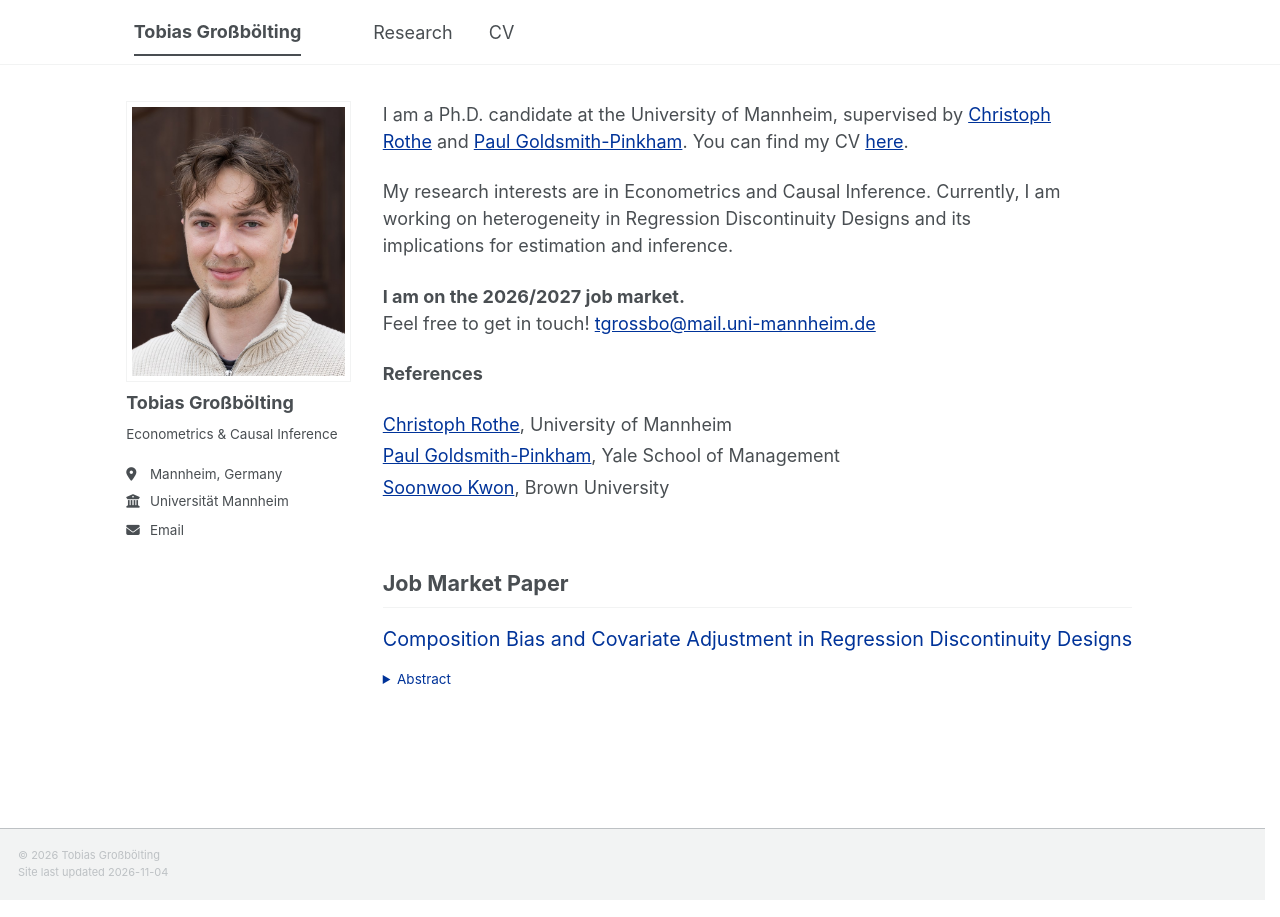
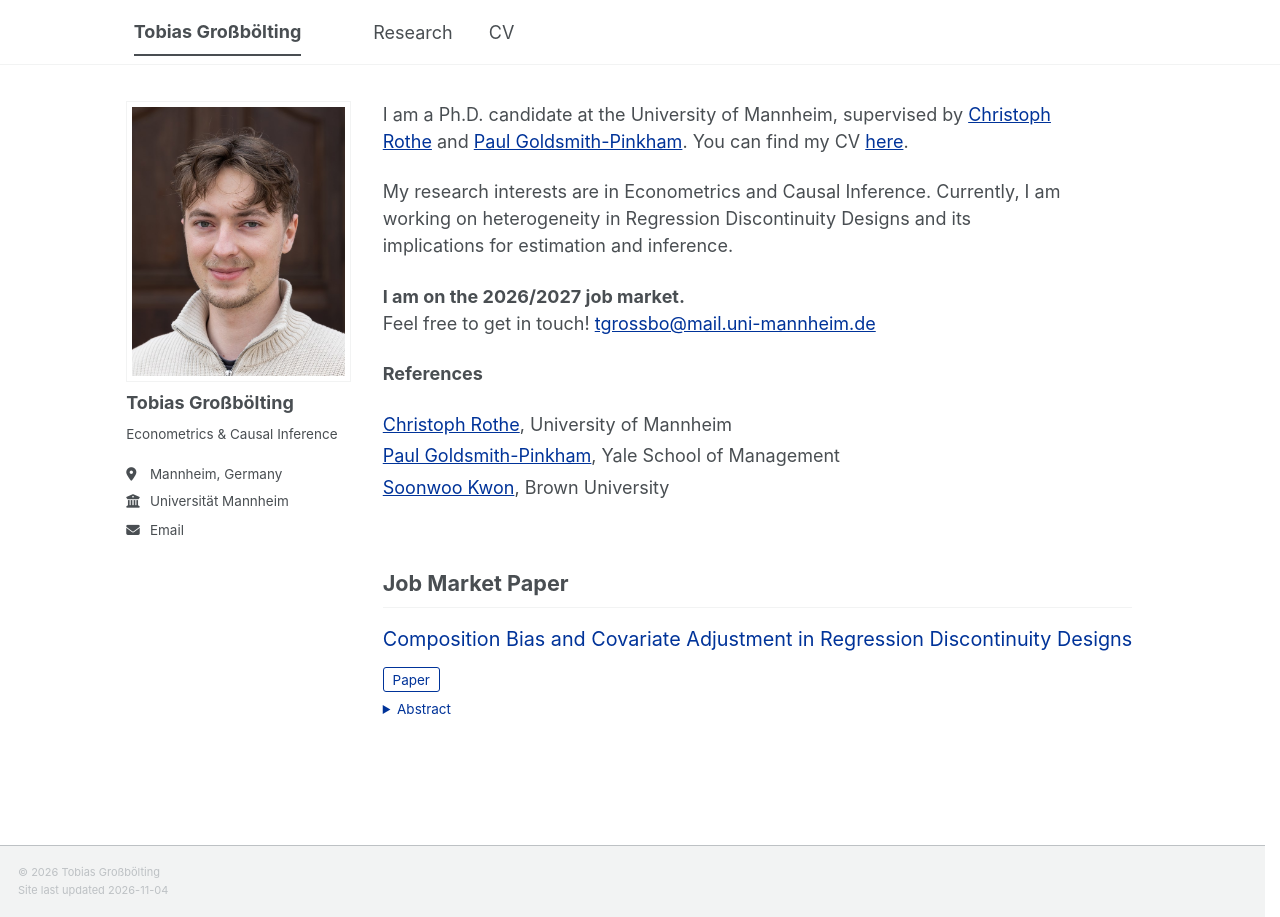
Before and after one commit to tgrossboelting/tgrossboelting.github.io, a Jekyll site: the page built from _pages/about.md, in a window 1280 px wide. Built offline with Jekyll 4.4.1, drawn with Linux system fonts in a browser that asks for light colours; a script bundle is joined from its source files by our own code; library files that are not in the unit come from our copies.

Commit message:
updated JMP and put link online

```diff
--- a/_sass/_custom.scss
+++ b/_sass/_custom.scss
@@ -302,15 +302,42 @@ html[data-theme="dark"] {
   font-weight: bold;
 }
 
+/* "Paper" (and later Slides, Code, ...) as small outlined buttons in the link
+   blue, filling in on hover. They repeat the title's link on purpose: the
+   title is what a reader clicks, the button says what they will get. */
 .archive__item-links {
   margin: 0.5em 0;
   font-size: $type-size-6;
 
+  a {
+    display: inline-block;
+    padding: 0.1em 0.65em;
+    border: 1px solid var(--global-link-color);
+    border-radius: 3px;
+    color: var(--global-link-color);
+    line-height: 1.5;
+    text-decoration: none;
+
+    &:hover {
+      background: var(--global-link-color);
+      color: var(--global-bg-color);
+      text-decoration: none;
+    }
+  }
+
   a + a {
-    margin-left: 0.75em;
-    padding-left: 0.75em;
-    border-left: 1px solid var(--global-border-color);
+    margin-left: 0.4em;
   }
+}
+
+/* In the paper lists the plain rule above is outranked: on the homepage by the
+   theme's `.page__content p` margin (which left a 20px gap under the button),
+   and everywhere by the 0.85rem metadata size below. Same size as the
+   "Abstract" toggle under it, and the same small gaps as the rest of a paper
+   entry. */
+.research-list .archive__item .archive__item-links {
+  margin: 0.4em 0 0;
+  font-size: $type-size-6;
 }
 
 .archive__item-abstract {
@@ -451,8 +478,12 @@ html[data-theme="dark"] {
      below), so blue here is a visual accent, not a promise of a click. */
   color: var(--global-link-color);
 
+  /* text-decoration: none overrides the theme's `.page__content a`
+     underline on the homepage, so a linked title looks the same there as on
+     /research/ and is underlined only on hover. */
   a {
     color: inherit;
+    text-decoration: none;
 
     &:hover {
       color: var(--global-link-color-hover);
```
Also changed, not shown: _publications/2026_01_26_heterogeneous_groups_in_RDDs.md (+3 -0 lines), 1 other file.
